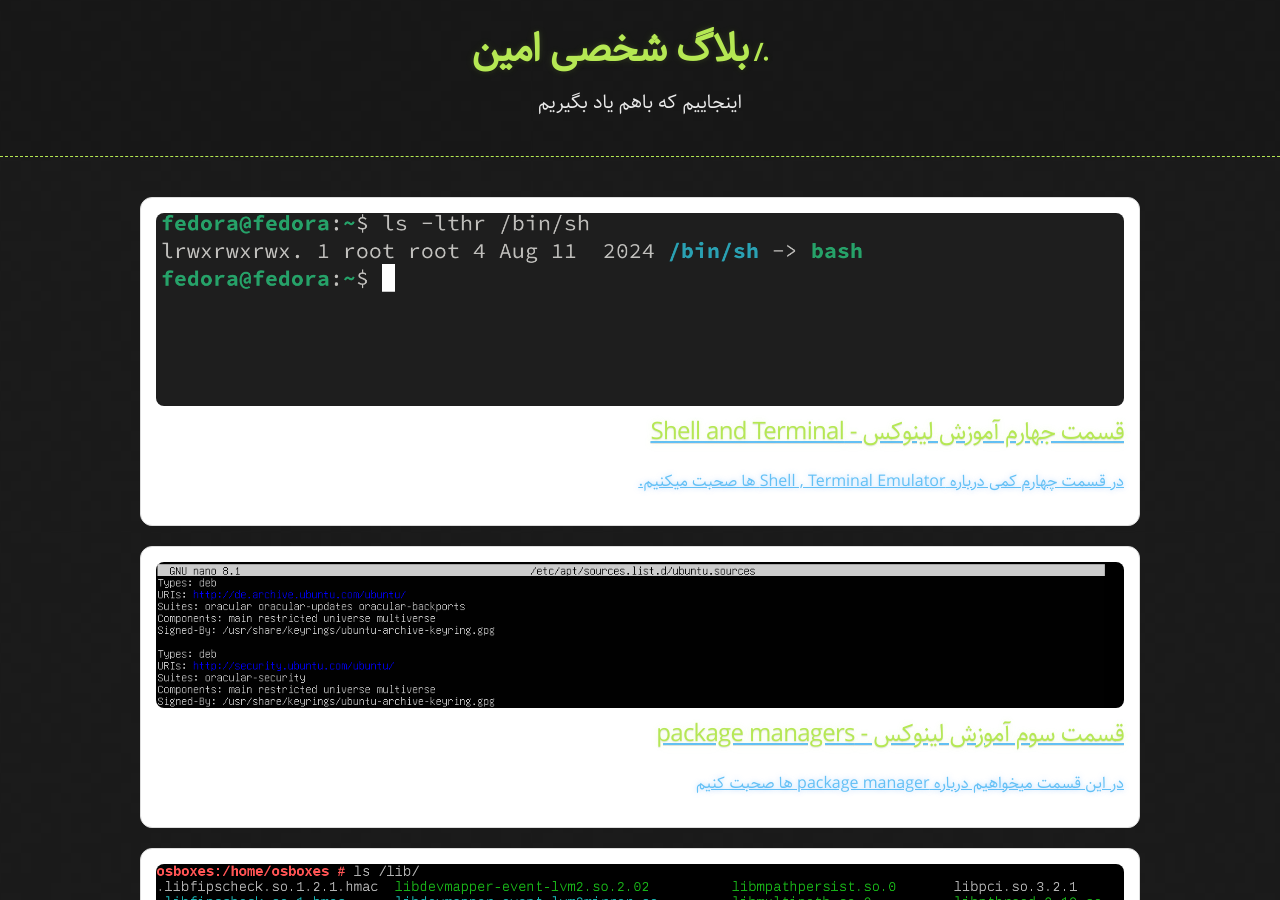
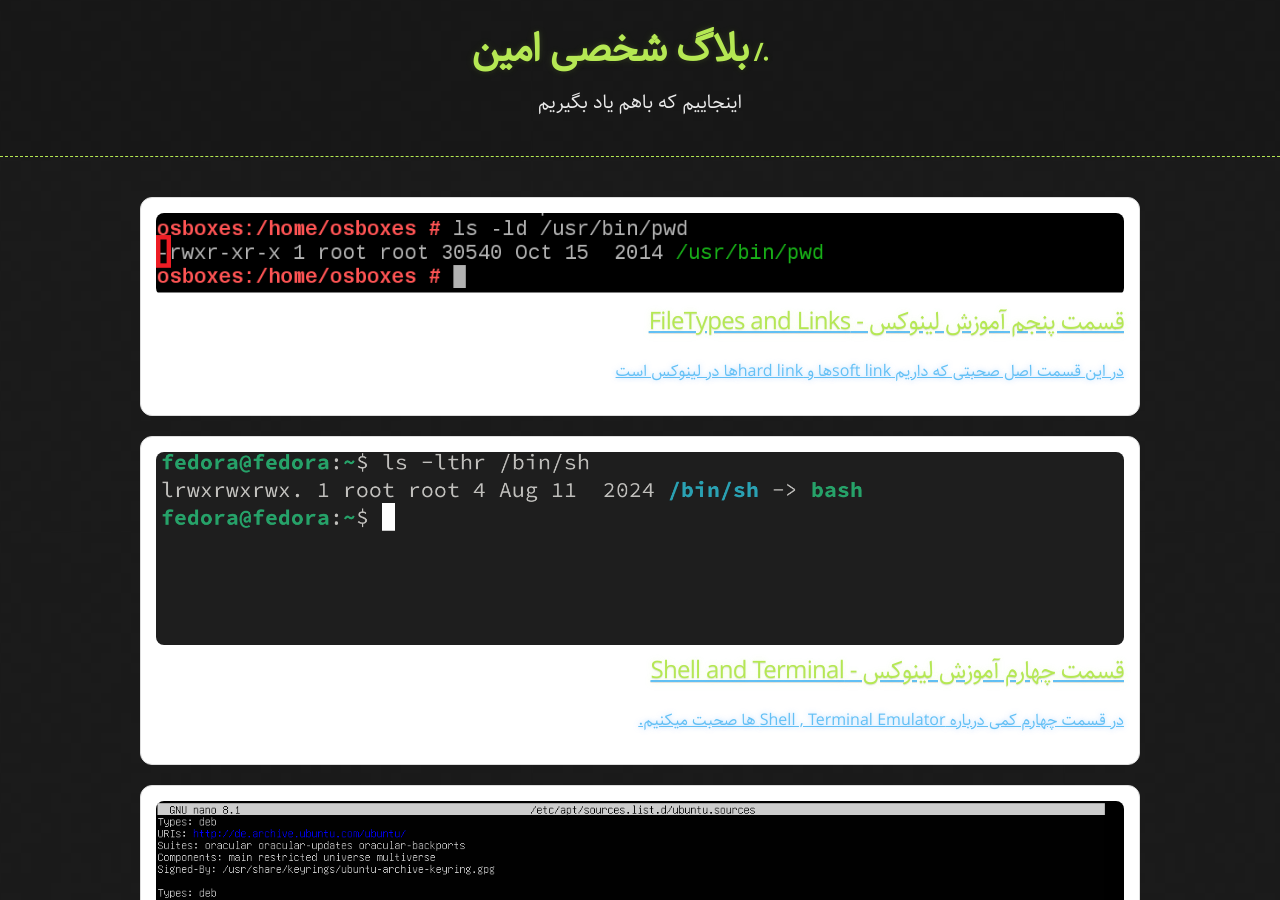
Before and after one commit to AminGhorbani96/hexamin.github.io, a Jekyll site: the page built from index.md, in a window 1280 px wide and 900 px high. Built offline with Jekyll 4.4.1, drawn with Linux system fonts in a browser that asks for light colours; part of the change alters nothing that is shown.

Commit message:
fifth post

````diff
--- a/_posts/2025-10-01-Linux-part-4-CommandLine.md
+++ b/_posts/2025-10-01-Linux-part-4-CommandLine.md
@@ -1,6 +1,6 @@
 ---
 layout: post
-title: "قسمت جهارم آموزش لینوکس - Shell and Terminal"
+title: "قسمت چهارم آموزش لینوکس - Shell and Terminal"
 date: 2025-10-01 14:00:00 +0330
 categories: linux lpic threat-hunting
 image: /assets/images/bash.png
--- /dev/null
+++ b/_posts/2025-10-02-Linux-part-5-FileTypes-Links.md
@@ -0,0 +1,76 @@
+---
+layout: post
+title: قسمت پنجم آموزش لینوکس - FileTypes and Links
+date: 2025-10-01 14:00:00 +0330
+categories: linux lpic threat-hunting
+image: /assets/images/ls_ld_switch.png
+description: در این قسمت اصل صحبتی که داریم soft linkها و hard linkها در لینوکس است
+tag:
+  - Bash
+  - shell
+  - terminal
+  - linux
+  - soft-link
+  - hard-link
+author: amin Ghorbani
+---
+## نگاه عمیق تر به فایل ها و انواع لینک شدن فایل
+
+خب همه ما میدونیم که با دستور ls میتونیم لیست فایل های موجود در یک مسیر رو ببینیم اما اینجا خوبه بگیم ما انواع مختلفی از فایل ها داریم که برای دیدن نوع کافیه وقتی ls رو میزنیم با سوییچ ld- اجراش کنیم ولی دیگه نه اینکه ادرس یه پوشه رو بدید و انتظار داشته باشید ببینید چه فایل هایی داخلش هست، بلکه ادرس فایل رو بهش میدید و اون به شما میگه نوع این فایل چیه
+
+```bash
+ls -ld /usr/bin/pwd
+```
+
+![خروجی ls -ld](/assets/images/ls_ld_switch.png)
+
+اون کاراکتر اول در حقیقت نشون دهنده همین نوع فایله اما خب اینجا سوال اینه - یعنی چی؟
+
+
+| نوع | توضیح                                                                 |
+| --- | --------------------------------------------------------------------- |
+| -   | فایل های معمولی                                                       |
+| d   | پوشه‌ها، بله در لینکوس directoryهم نوعی خاص از فایل است               |
+| l   | symbolic link : فایلی که به فایل یا پوشه دیگه ای اشاره میکنه          |
+| p   | named pipe                                                            |
+| c   | character device file: سخت افزارهایی که داده ورودی میگیرن مثل میکروفن |
+| b   | block device file: سخت افزارهایی که داده ها را در خودشون ذخیره میکنند |
+| s   | unix socket                                                           |
+
+### symbolic link (soft link)
+از جدول بالا احتمالا یکی از مواردی که خیلی خوبه درباره اش صحبت کنیم symbolic link ها یا همان soft link ها هستند. این ها فایل هایی هستند که به یه فایل دیگه اشاره میکنند.برای اینکه یه همچین فایلی بسازید میتونید از دستور ln استفاده کنید
+
+```bash
+ln -s /usr/bin/pwd myfile
+```
+
+اینجا درحقیقت ما داریم میگیم فایل myfile رو که اجرا کردن همون pwd سیستم است. البته که میتونید این soft link خودتون رو به یه پوشه وصل کنید.
+![نمونه symbolic link](/assets/images/symbolic_link.png)
+به نظرم شکل بالا گویا است :)
+
+در soft link اگر فایل اصلی حذف شه دیگه این link ما به درد نمیخوره
+### hard link
+
+در hard link موضوع متفاوته اینجا در حقیقت ما داریم انگار به همون داده اصلی اشاره میکنیم یعنی اینجوری نیست که ما به یه فایلی که روی هارد است اشاره کنیم به خود اون داده اشاره میکنیم و حتی اگر اون فایل حذف بشه باز ما hard Linkمون سرجاش کار میکنه و تغییر دریکی از فایل ها باعث تغییر در دیگری میشود.
+نکته مهمی که باید دقت کنید این است که نمیتونید روی یه پارتیشن برای فایلی در پارتیشن دیگر hard link بسازید.
+برای ساختش ln رو بدون s- میزنیم:
+
+```bash
+ln mainfile softfile
+```
+
+![مقایسه hard link و soft link](/assets/images/hardLink-vs-SoftLink.png)
+
+قبل از اینکه فایل اصلی رو پاک کنیم خروجی ls رو دقت کنید
+
+![شمارنده لینک‌ها](/assets/images/Reference_count.png)
+
+اون عدد دو در حقیقیت داره میگه به این فایل چند لینک وجود دارد. بعد از حذف یکی از فایل ها قاعدتا این عدد 1 میشود
+
+| ویژگی            | Hard Link                                  | Soft Link (Symlink)                 |
+| ---------------- | ------------------------------------------ | ----------------------------------- |
+| اشاره به         | inode فایل                                 | مسیر فایل                           |
+| اگر فایل پاک شود | همچنان کار می‌کند (تا وقتی inode باقی است) | خراب می‌شود (Broken Link)           |
+| پارتیشن          | فقط روی همان پارتیشن                       | روی پارتیشن‌های مختلف هم کار می‌کند |
+| دایرکتوری        | معمولاً پشتیبانی نمی‌شود                   | می‌تواند به دایرکتوری اشاره کند     |
+| شبیه به          | نام دوم فایل                               | Shortcut (میانبر)
````
Also changed, not shown: assets/images/Bash Variable.png (added), assets/images/HISTFILE VARIABLE.png (added), assets/images/Reference_count.png (added), assets/images/env command.png (added), assets/images/hardLink-vs-SoftLink.png (added), assets/images/ld_switch.png (added), assets/images/ls_ld_switch.png (added), assets/images/man commnd.png (added), assets/images/symbolic_link.png (added), assets/images/typeping command.png (added).
